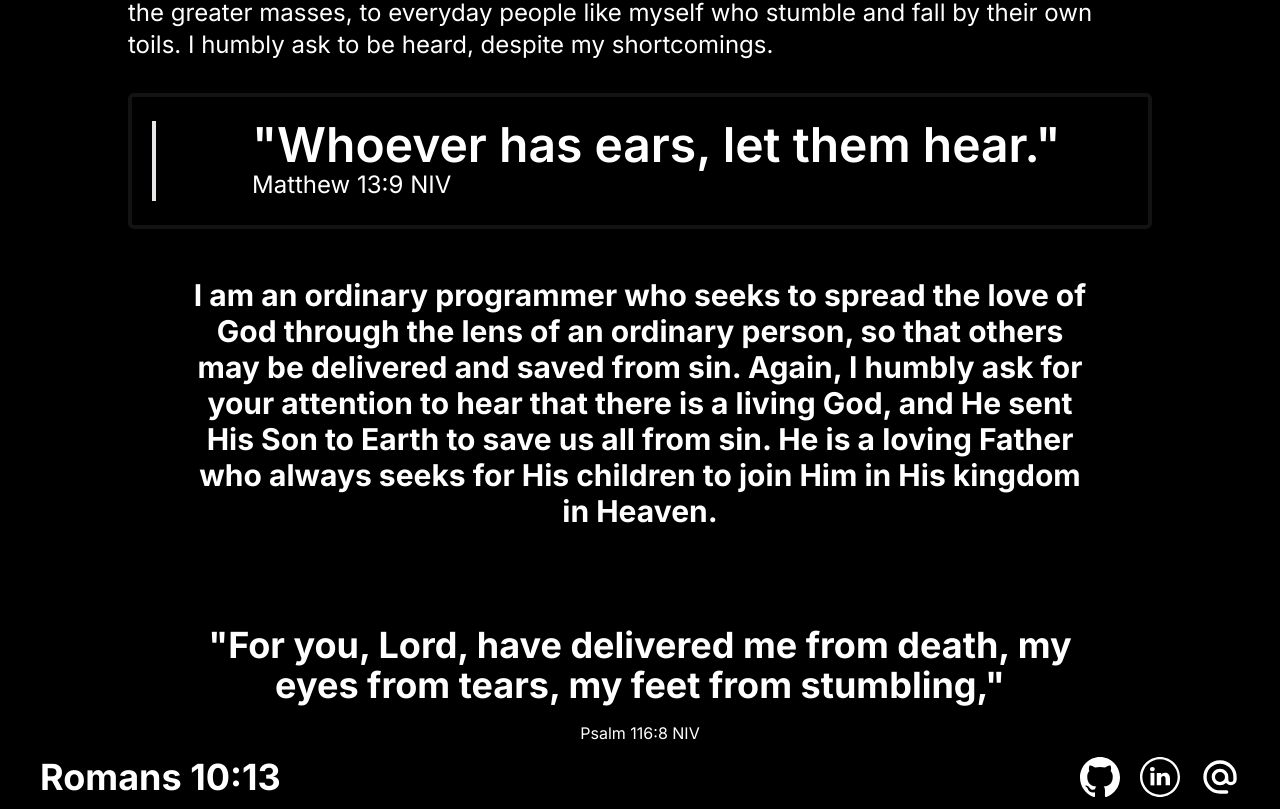
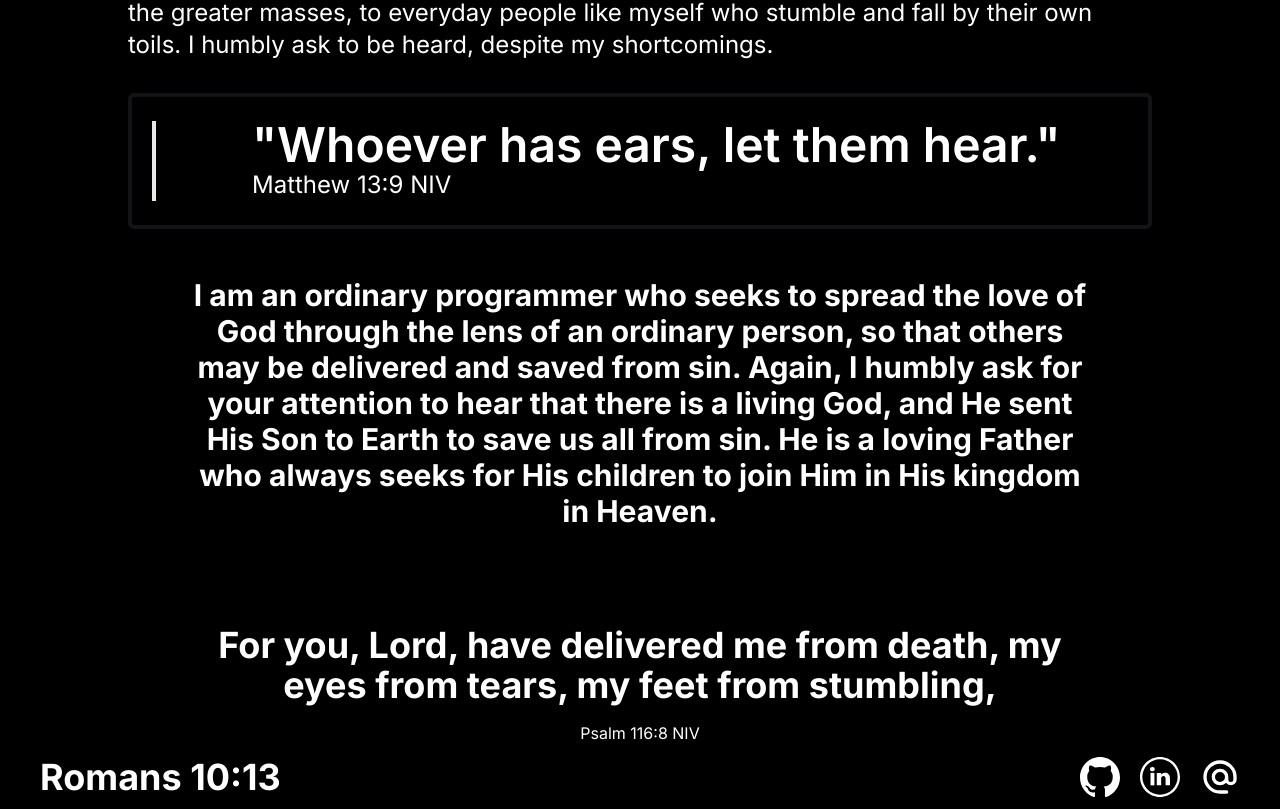
Before and after one commit to epicasino/developing-christian-blog, a Next.js app: page /about in a window 1280 px wide. Shown: the part 3978-4787 px from the top of the page. Built offline with nearby package versions, Linux system fonts and the light colour scheme.

Commit message:
react/no-escaped-entities error in Summary.tsx resolved

```diff
--- a/src/components/about/Summary.tsx
+++ b/src/components/about/Summary.tsx
@@ -1,6 +1,3 @@
-import ContentBreak from '@/components/utils/ContentBreak';
-import React from 'react';
-
 export default function Summary() {
   return (
     <section className="flex flex-col items-center justify-center gap-24">
@@ -14,8 +11,9 @@ export default function Summary() {
       </h2>
       <article className="w-[80vw] xl:w-[70vw] flex flex-col items-center text-center gap-4 transition hover:scale-110">
         <h1>
-          "For you, Lord, have delivered me from death, my eyes from tears, my
-          feet from stumbling,"
+          {
+            'For you, Lord, have delivered me from death, my eyes from tears, my feet from stumbling,'
+          }
         </h1>
         <a
           className="transition hover:scale-110 hover:underline"
```
